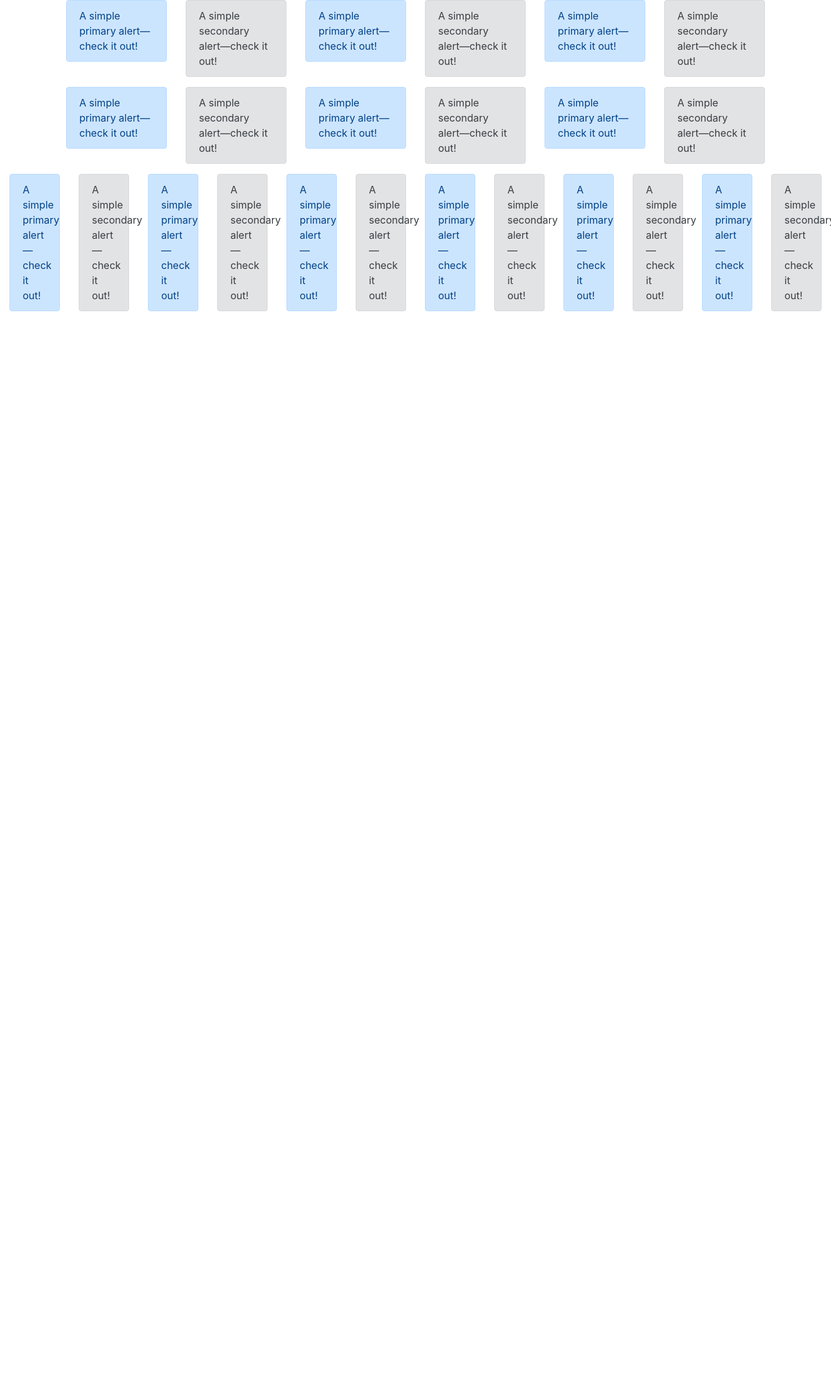
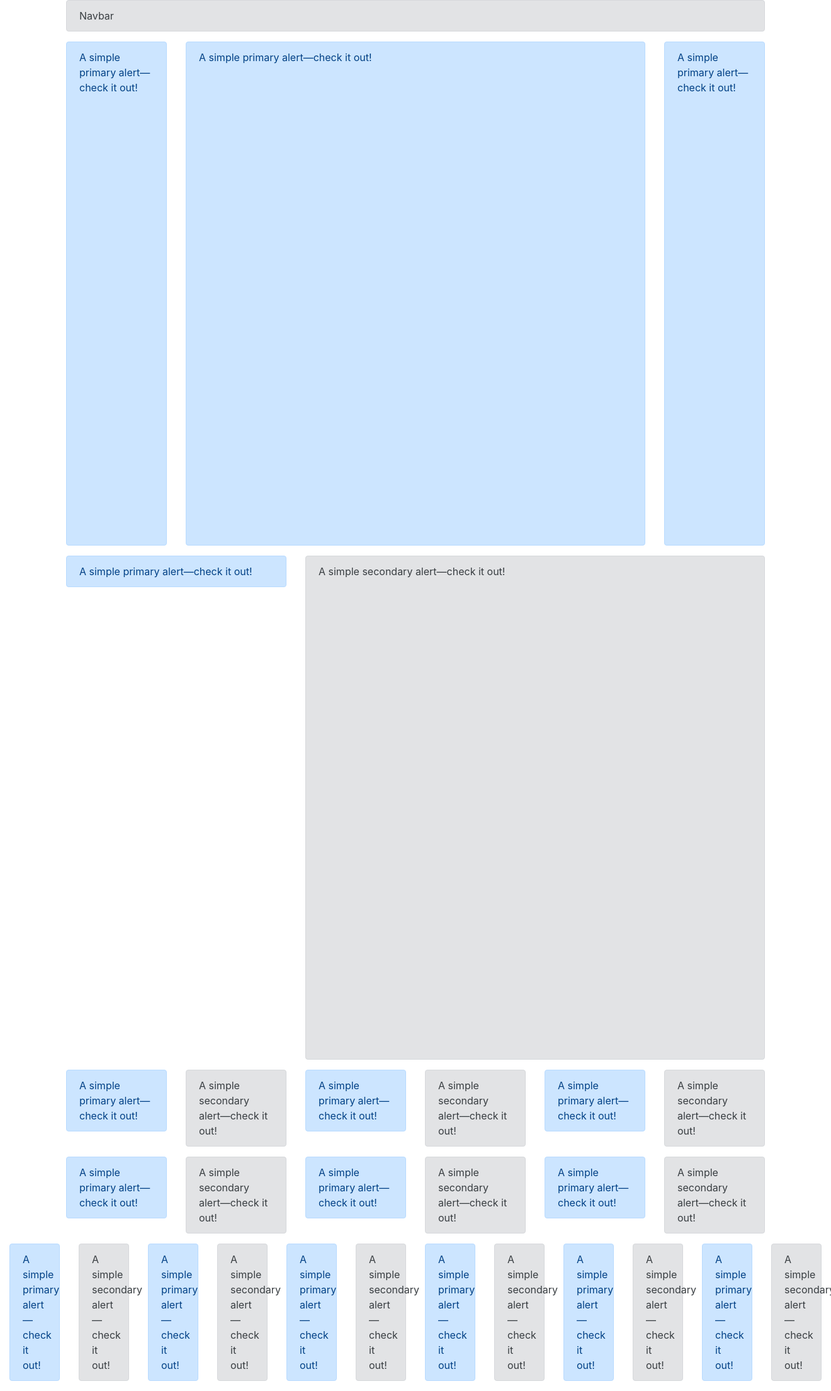
Before and after one commit to SantosBMS/dj_ecommerce, a Django app: page /bootstrap/ in a window 1320 px wide. Shown: the whole page at 63% size. Before the commit the page ends 494 px from the top, so only its background shows below. Run offline with Django 4.2, Linux system fonts and the light colour scheme; parts of the project's set-up code (start-up, migrations or seed data) failed here and were passed over; some libraries are stand-ins or nearby versions.

Commit message:
modified:   templates/bootstrap/example.html

```diff
--- a/templates/bootstrap/example.html
+++ b/templates/bootstrap/example.html
@@ -11,6 +11,44 @@
         <title>Bootstrap example</title>
     </head>
     <body>
+        <div class='container'>
+            <div class="row">
+                <div class="col-12">
+                    <div class="alert alert-secondary" role="alert">
+                          Navbar
+                    </div>
+                </div>
+            </div>
+            <div class="row">
+                <div class="col-2">
+                    <div class="alert alert-primary" role="alert" style='min-height: 800px;'>
+                        A simple primary alert—check it out!
+                    </div>
+                </div>
+                <div class="col-8">
+                    <div class="alert alert-primary" role="alert" style='min-height: 800px;'>
+                         A simple primary alert—check it out!
+                    </div>
+                </div>
+                <div class="col-2">
+                    <div class="alert alert-primary" role="alert" style='min-height: 800px;'>
+                        A simple primary alert—check it out!
+                    </div>
+                </div>
+
+                <div class="col-4">
+                    <div class="alert alert-primary" role="alert">
+                        A simple primary alert—check it out!
+                    </div>
+                </div>
+                <div class="col-8">
+                    <div class="alert alert-secondary" role="alert" style='min-height: 800px;'>
+                          A simple secondary alert—check it out!
+                    </div>
+                </div>
+            </div>
+        </div>
+
         <div class='container'>
             <div class="row">
                 <div class="col-2">
```
